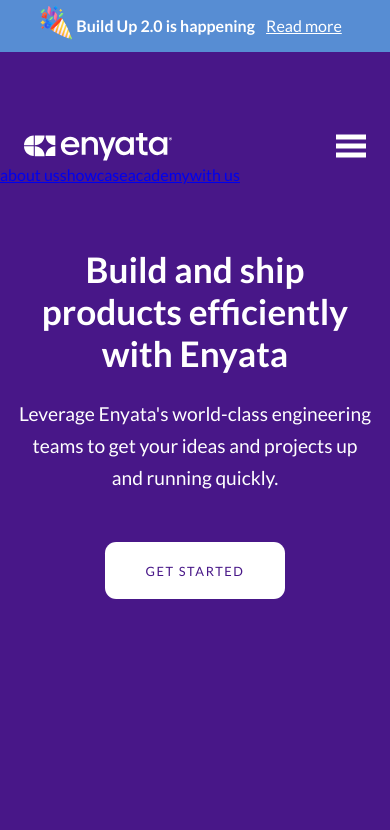
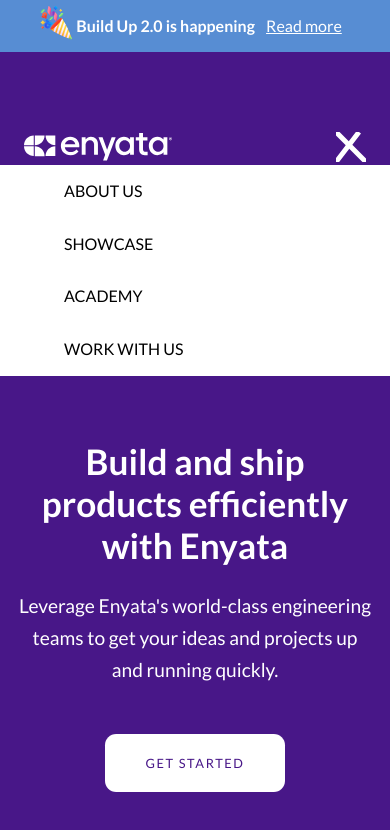
Before and after one commit to Dev-47/enyata-clone, a React (Vite) app: page / in a window 390 px wide. Both pictures are taken after a click on the element 351 px from the left and 148 px from the top of the page. Shown: the top 830 px of the page. Built offline with nearby package versions, Linux system fonts and the light colour scheme.

Commit message:
adds responsiveness

```diff
--- a/src/assets/css/style.css
+++ b/src/assets/css/style.css
@@ -227,7 +227,7 @@
   z-index: 1;
 }
 
-.nav-menu,
+.nav-menu-open,
 .nav-menu-links {
   display: none;
 }
@@ -414,13 +414,13 @@
 
 /* homepage media query */
 
-@media (max-width: 468px) {
+@media (max-width: 700px) {
   nav {
     padding: 5em 1.5em 0 1.5em;
     margin: 0 0 0 0;
   }
 
-  .nav-menu {
+  .nav-menu-open {
     display: block;
   }
 
@@ -468,17 +468,82 @@
     flex-direction: column;
     padding: 0 3em;
     width: 100%;
-  }
-
-  .nav-menu-links:not(:last-of-type) {
-    border-top: 1.5px solid grey;
+    height: 13.2rem;
+    background-color: white;
+    transition: height 0.4s ease-in-out;
   }
 
   .nav-menu-links .link {
-    color: white;
+    height: inherit;
+    color: #000;
     padding: 1em;
+    text-transform: uppercase;
+    text-decoration: none;
+    transition: 0.5s ease-in-out;
+  }
+
+  .nav-menu-links .link:hover {
+    background-color: grey;
+  }
+
+  .nav-menu-opened {
+    display: flex;
+    flex-direction: column;
+    padding: 0 3em;
+    width: 100%;
+    height: 0;
+    background-color: white;
+    transition: height 0.4s ease-in-out;
+  }
+
+  .nav-menu-opened .link {
+    opacity: 0;
+    height: 0;
+    color: #000;
+    padding: 1em;
+    text-transform: uppercase;
+    text-decoration: none;
+    transition: 0.5s ease-in-out;
   }
 }
 
-@media (max-width: 768px) {
+/* times */
+.times {
+  /* border-radius: 1rem; */
+  transition: 1s;
+  position: relative;
 }
+
+.times path {
+  position: absolute;
+}
+
+.times path:nth-child(1) {
+  transform: rotateZ(45deg);
+  left: -5%;
+}
+
+.times path:nth-child(2) {
+  display: none;
+}
+
+.times path:nth-child(3) {
+  transform: rotateZ(-45deg);
+}
+
+.dont-show {
+  opacity: 0;
+  animation: min-one 1s forwards;
+}
+
+.dont-show:nth-child(2) {
+  opacity: 0;
+  /* animation: mid-one 0.4s forwards; */
+}
+
+/* nav-animation */
+@keyframes mid-one {
+  to {
+    opacity: 1;
+  }
+}
--- a/src/layouts/BaseLayout.jsx
+++ b/src/layouts/BaseLayout.jsx
@@ -10,11 +10,18 @@
 import HeroCheck from "../components/HeroCheck";
 
 export default function BaseLayout() {
-  const [is_open, toggle_state] = useState(true);
+  const [is_open, toggle_state] = useState(false);
 
   const openNavMenu = () => {
     toggle_state(!is_open);
   };
+
+  const bar_cords = ["M0,5 30,5", "M0,14 30,14", "M0,23 30,23"];
+  const times_cords = ["m 23 0 l -23 30 z", "m 0 0 l 30 30 z"];
+
+  const path1 = is_open ? "m 23 0 l -23 30 z" : "M0,5 30,5";
+  const path2 = "M0,14 30,14";
+  const path3 = is_open ? "m 0 0 l 30 30 z" : "M0,23 30,23";
 
   return (
     <div>
@@ -55,18 +62,30 @@
               academy
             </a>
             <a href="#" className="link work-link">
-              work with us
+              <span className="wo-text">wo</span>rk with us
             </a>
           </div>
 
           <buttton
-            className={is_open ? "nav-menu" : "nav-menu-opened"}
+            className={is_open ? "nav-menu" : "nav-menu-open"}
             onClick={openNavMenu}
           >
-            <svg width="30" height="30">
-              <path d="M0,5 30,5" stroke="#fff" stroke-width="5" />
-              <path d="M0,14 30,14" stroke="#fff" stroke-width="5" />
-              <path d="M0,23 30,23" stroke="#fff" stroke-width="5" />
+            <svg width="30" height="30" className="">
+              <path d={path1} stroke="#fff" stroke-width="5" />
+
+              <path
+                d={path2}
+                stroke="#fff"
+                stroke-width="5"
+                style={{ opacity: is_open ? 0 : 1 }}
+              />
+
+              <path
+                d={path3}
+                stroke="#fff"
+                stroke-width="5"
+                style={{ transition: "1s" }}
+              />
             </svg>
           </buttton>
         </nav>
@@ -82,7 +101,7 @@
             academy
           </a>
           <a href="#" className="link">
-            with us
+            work with us
           </a>
         </div>
 
```
